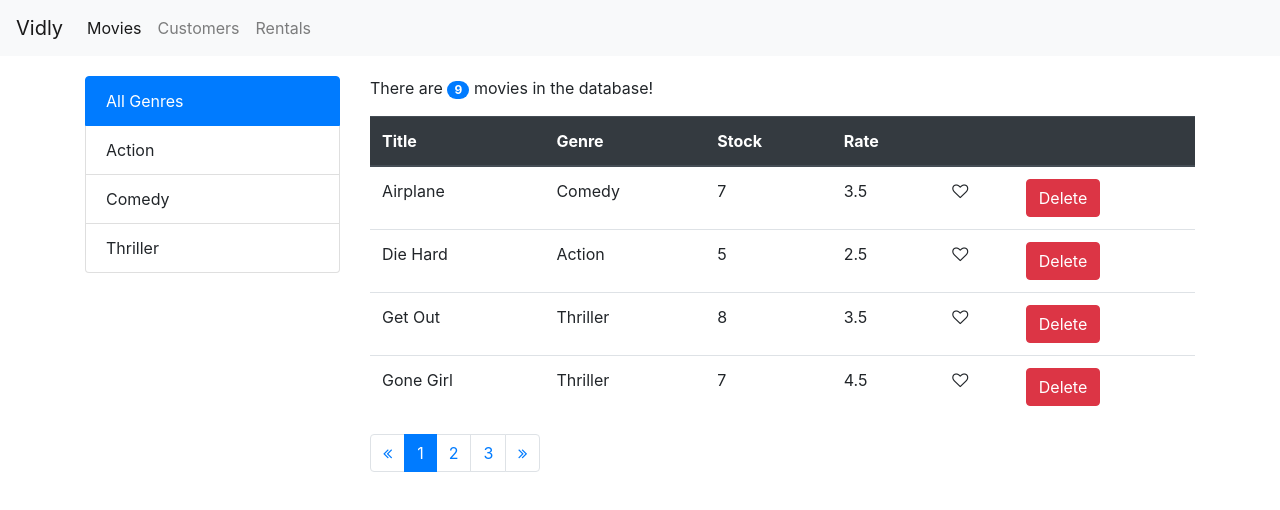
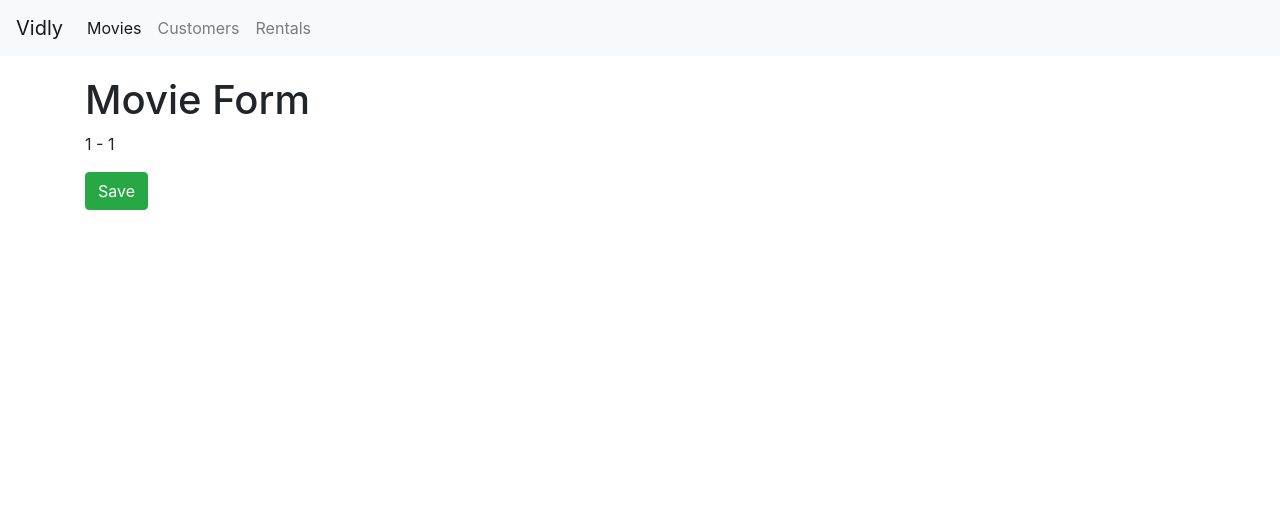
Before and after one commit to lifeofladi/movies-app, a React (Create React App) app: page /movies/1/1 in a window 1280 px wide. Shown: the top 510 px of the page. Built offline with nearby package versions, Linux system fonts and the light colour scheme.

Commit message:
movieForm route

```diff
--- a/src/App.js
+++ b/src/App.js
@@ -7,6 +7,7 @@ import NotFound from './components/notFound';
 import React from 'react';
 import { Route, Switch, Redirect } from 'react-router-dom';
 import './App.css';
+import MovieForm from './components/movieForm';
 
 const App = () => {
   return (
@@ -14,6 +15,7 @@ const App = () => {
       <NavBar />
       <main className='container'>
         <Switch>
+          <Route path='/movies/:title/:id' component={MovieForm} />
           <Route path='/movies' component={Movies} />
           <Route path='/customers' component={Customers} />
           <Route path='/rentals' component={Rentals} />
--- /dev/null
+++ b/src/components/movieForm.jsx
@@ -0,0 +1,22 @@
+/** @format */
+
+import React from 'react';
+
+const MovieForm = ({ match, history }) => {
+  return (
+    <div>
+      <h1>Movie Form</h1>
+      <p>
+        {match.params.title} - <span>{match.params.id}</span>
+      </p>
+      <button
+        className='btn btn-success'
+        onClick={() => history.push('/movies')}
+      >
+        Save
+      </button>
+    </div>
+  );
+};
+
+export default MovieForm;
--- a/src/components/moviestable.jsx
+++ b/src/components/moviestable.jsx
@@ -1,12 +1,19 @@
 /** @format */
 import React, { Component } from 'react';
+import { paginate } from '../utils/paginate';
+import { Link } from 'react-router-dom';
 import Like from './like';
-import { paginate } from '../utils/paginate';
 import Table from './table';
 
 class MoviesTable extends Component {
   columns = [
-    { path: 'title', label: 'Title' },
+    {
+      path: 'title',
+      label: 'Title',
+      content: movie => (
+        <Link to={`/movies/${movie.title}/${movie._id}`}>{movie.title}</Link>
+      ),
+    },
     { path: 'genre.name', label: 'Genre' },
     { path: 'numberInStock', label: 'Stock' },
     { path: 'dailyRentalRate', label: 'Rate' },
```
